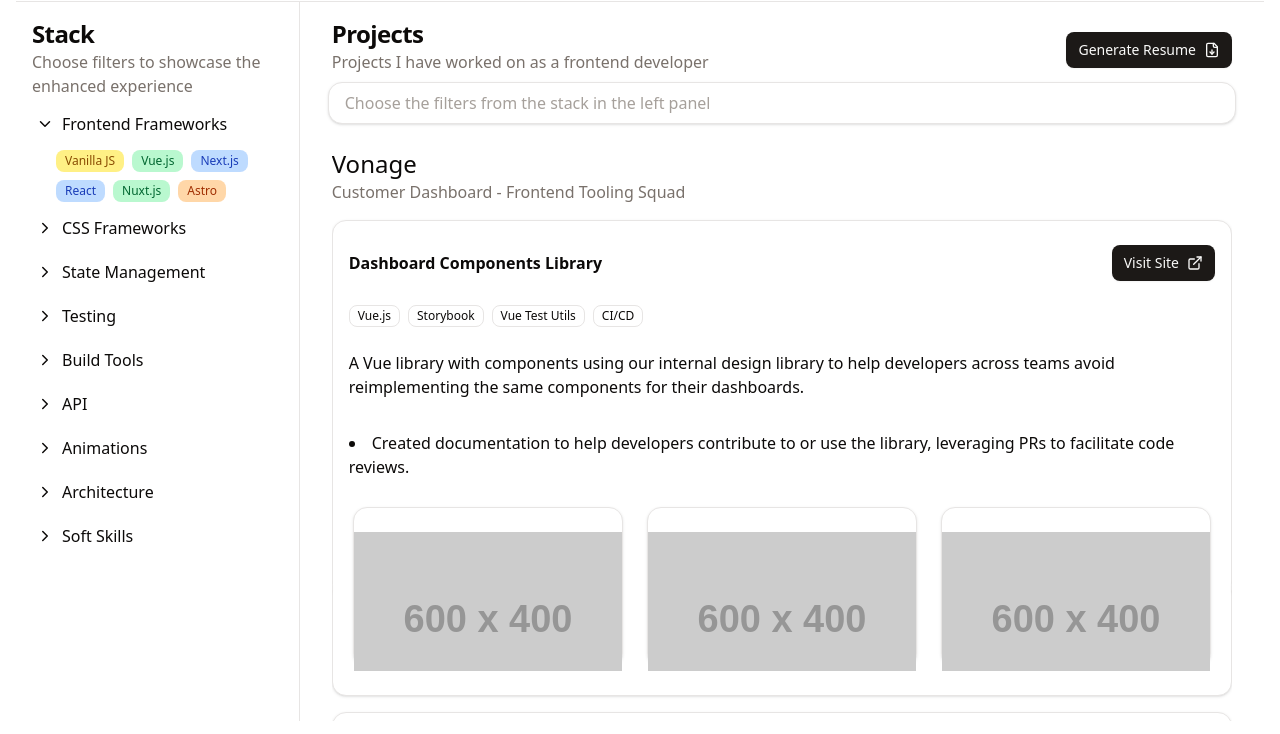
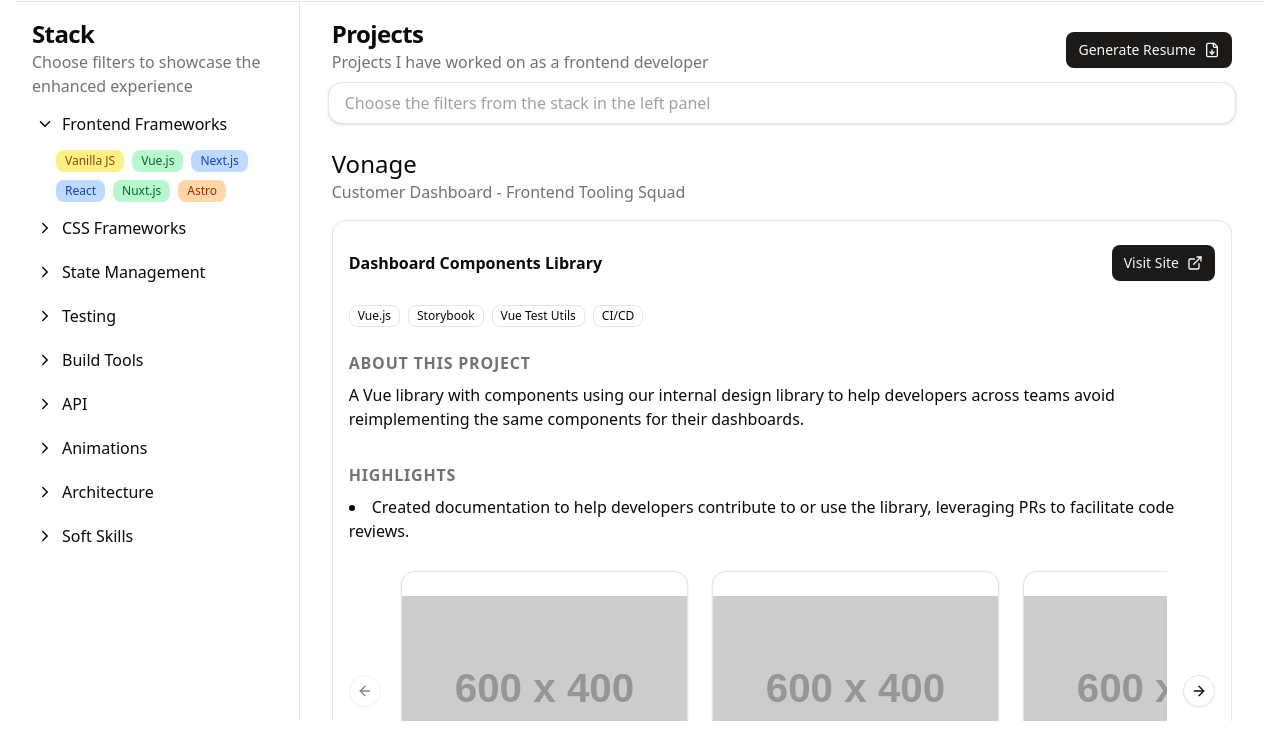
Before and after one commit to andriugarcia/portfolio, an Astro site: page / in a window 1280 px wide. Shown: the part 79-813 px from the top of the page. Built offline with nearby package versions, Linux system fonts and the light colour scheme; Astro itself is replaced by a stand-in of ours.

Commit message:
feat: improve carousel

```diff
--- a/package.json
+++ b/package.json
@@ -29,6 +29,7 @@
     "class-variance-authority": "^0.7.1",
     "clsx": "^2.1.1",
     "embla-carousel-react": "^8.6.0",
+    "embla-carousel-wheel-gestures": "^8.0.2",
     "jspdf": "^3.0.1",
     "jspdf-autotable": "^5.0.2",
     "lucide-react": "^0.510.0",
--- a/src/components/projects.tsx
+++ b/src/components/projects.tsx
@@ -7,6 +7,7 @@
 import { FilterSection } from "./filter-section";
 import { ScrollArea } from "@/components/ui/scroll-area"
 import generateResumePDF from "@/resume/resume"
+import { WheelGesturesPlugin } from 'embla-carousel-wheel-gestures'
 
 import {
   Carousel,
@@ -159,7 +160,12 @@
                                               ))
                                           }
                                       </div>
+                                      <div>
+                                        <div className="text-muted-foreground font-bold tracking-wider mb-2">ABOUT THIS PROJECT</div>
                                         <p className="mb-2 text-pretty">{ project.description }</p>
+                                      </div>
+                                      <div>
+                                        <div className="text-muted-foreground font-bold tracking-wider mb-2">HIGHLIGHTS</div>
                                         <ul className="list-disc list-inside">
                                             {
                                                 project.highlights.map((highlight) => (
@@ -171,18 +177,24 @@
                                                 ))
                                             }
                                         </ul>
+                                      </div>
+                                      <div className="px-12">
                                       <Carousel
                                         opts={{
+                                          loop: false,
                                           align: "start",
                                         }}
+                                        plugins={[
+                                          WheelGesturesPlugin()
+                                        ]}
                                         className="w-full"
                                       >
                                         <CarouselContent>
                                           {Array.from({ length: 5 }).map((_, index) => (
-                                            <CarouselItem key={index} className="md:basis-1/2 lg:basis-1/3">
+                                            <CarouselItem key={index} className="basis-auto">
                                               <div className="p-1">
-                                                <Card className="w-full h-40">
-                                                  <img className="" src="https://placehold.co/600x400" alt="" />
+                                                <Card className="h-60">
+                                                  <img className="h-full" src="https://placehold.co/600x400" alt="" />
                                                 </Card>
                                               </div>
                                             </CarouselItem>
@@ -191,6 +203,7 @@
                                         <CarouselPrevious />
                                         <CarouselNext />
                                       </Carousel>
+                                      </div>
                                   </Card>
                               ))
                           }
```
Also changed, not shown: 1 other file. Lines whose indentation alone changed are shown as unchanged.
